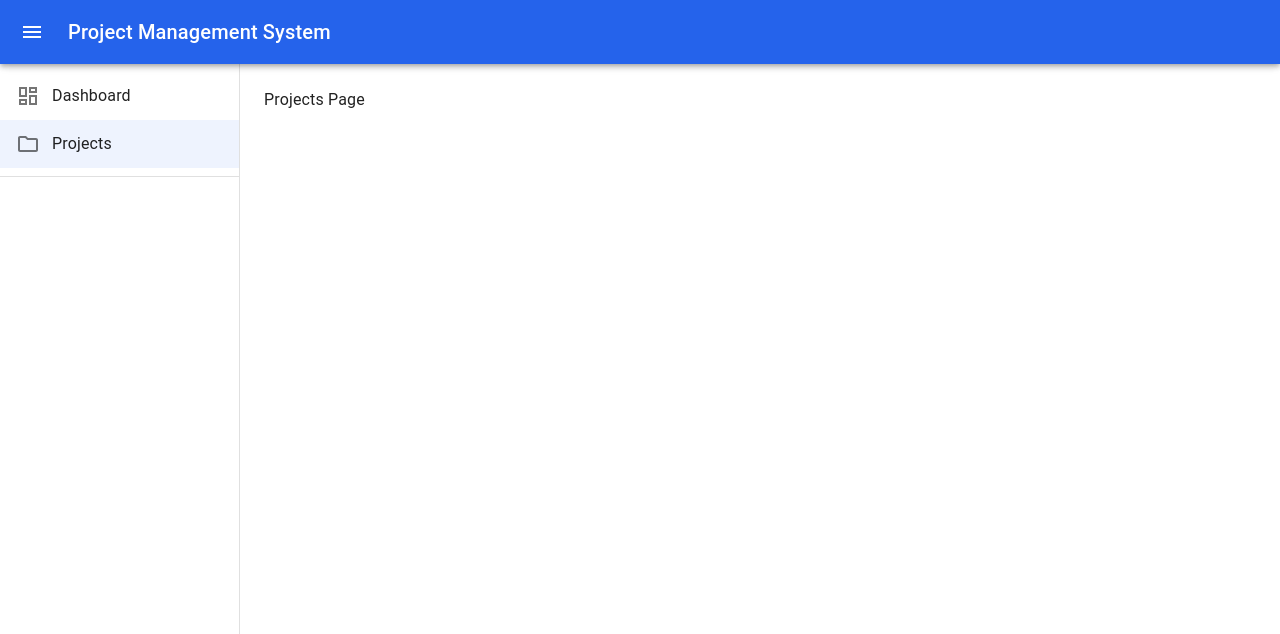
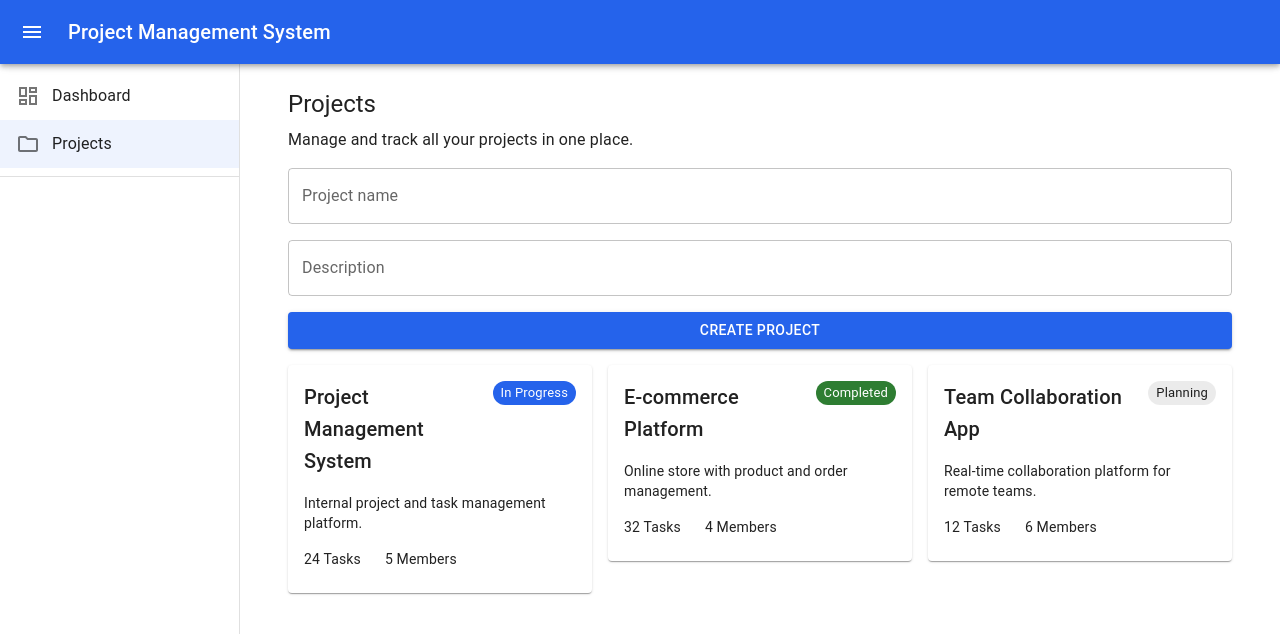
Before and after one commit to Avisek17/Project-Management-System, a React (Vite) app: page /projects in a window 1280 px wide. Shown: the top 634 px of the page. Built offline with nearby package versions, Linux system fonts and the light colour scheme; no server answers.

Commit message:
project/page, form

```diff
--- /dev/null
+++ b/src/features/projects/components/CreateProjectForm.tsx
@@ -0,0 +1,56 @@
+import { zodResolver } from "@hookform/resolvers/zod";
+import { useForm } from "react-hook-form";
+import { Button,Stack, TextField } from "@mui/material";
+
+import { createProjectSchema, type CreateProjectFormData } from "../schemas/projectSchemas";
+
+interface CreateProjectFormProps {
+    onSubmitProject: (data: CreateProjectFormData) => void;
+}
+
+export default function CreateProjectForm({onSubmitProject}:CreateProjectFormProps){
+
+    const {register, handleSubmit, reset, formState:{ errors }} = useForm<CreateProjectFormData>({
+        resolver: zodResolver(createProjectSchema),
+        defaultValues:{
+            name:"",
+            description:"",
+        }
+    })
+
+    const handleFormSubmit = (data: CreateProjectFormData)=> {
+        onSubmitProject(data);
+        reset();
+    }
+
+    return(
+        <Stack
+        component={`form`}
+        spacing={2}
+        onSubmit={handleSubmit(handleFormSubmit)}
+        >
+            <TextField
+            label="Project name"
+            fullWidth
+            {...register("name")}
+            error={!!errors.name}
+            helperText={errors.name?.message}
+            />
+
+            <TextField
+            label="Description"
+            fullWidth
+            {...register("description")}
+            error={!!errors.description}
+            helperText={errors.description?.message}
+            />
+
+            <Button
+            type="submit"
+            variant="contained"
+            >
+                Create Project
+            </Button>
+        </Stack>
+    )
+}
--- /dev/null
+++ b/src/features/projects/components/ProjectCard.tsx
@@ -0,0 +1,43 @@
+import { Card, CardContent, Typography, Stack, Chip } from "@mui/material";
+import type { Project } from "../types/project.types";
+
+
+interface ProjectCardProps {
+    project: Project;
+}
+
+
+export default function ProjectCard({ project }: ProjectCardProps){
+    return(
+        <Card>
+            <CardContent>
+                <Stack spacing={2}>
+                    <Stack
+                    direction={`row`}
+                    sx={{
+                        justifyContent:"space-between",
+                        alignItems:"flex-start",
+                    }}
+                    spacing={2}
+                    >
+                        <Typography variant="h6">{project.name}</Typography>
+                        <Chip
+                        label={project.status}
+                        size="small"
+                        color={
+                            project.status === "Completed"
+                            ? "success" : project.status === "In Progress"
+                            ? "primary" : "default"
+                        }
+                        />
+                    </Stack>
+                    <Typography variant="body2" color="text.secondary"> {project.description} </Typography>
+                    <Stack direction={`row`} spacing={3}>
+                        <Typography variant="body2">{project.tasksCount} Tasks</Typography>
+                        <Typography variant="body2"> {project.membersCount} Members</Typography>
+                    </Stack>
+                </Stack>
+            </CardContent>
+        </Card>
+    )
+}
--- /dev/null
+++ b/src/features/projects/components/ProjectList.tsx
@@ -0,0 +1,24 @@
+import { Grid } from "@mui/material";
+// import { projects } from "../data/projects";
+import ProjectCard from "./ProjectCard";
+import type { Project } from "../types/project.types";
+
+interface ProjectListProps {
+    projects: Project[];
+}
+
+export default function ProjectList({projects}: ProjectListProps){
+    return(
+        <Grid
+        container
+        spacing={2}
+        >
+            {projects.map((project)=>(
+                <Grid key={project.name} size={{xs:12, sm:6, lg:4}}>
+                <ProjectCard project={project} />
+
+                </Grid>
+            ))}
+        </Grid>
+    )
+}
--- /dev/null
+++ b/src/features/projects/data/projects.ts
@@ -0,0 +1,31 @@
+import type { Project } from "../types/project.types";
+
+export const projects: Project[] = [
+    {
+    id: "1",
+    name: "Project Management System",
+    description: "Internal project and task management platform.",
+    status: "In Progress",
+    membersCount: 5,
+    tasksCount: 24,
+    createdAt: "2026-09-01",
+  },
+  {
+    id: "2",
+    name: "E-commerce Platform",
+    description: "Online store with product and order management.",
+    status: "Completed",
+    membersCount: 4,
+    tasksCount: 32,
+    createdAt: "2026-08-15",
+  },
+  {
+    id: "3",
+    name: "Team Collaboration App",
+    description: "Real-time collaboration platform for remote teams.",
+    status: "Planning",
+    membersCount: 6,
+    tasksCount: 12,
+    createdAt: "2026-09-05",
+  },
+]
--- a/src/features/projects/pages/ProjectPage.tsx
+++ b/src/features/projects/pages/ProjectPage.tsx
@@ -1,3 +1,40 @@
+import { Container, Stack, Typography } from "@mui/material";
+import ProjectList from "../components/ProjectList";
+import { projects as initialProjects } from "../data/projects";
+import { useState } from "react";
+import type { Project } from "../types/project.types";
+import type { CreateProjectFormData } from "../schemas/projectSchemas";
+import CreateProjectForm from "../components/CreateProjectForm";
+
 export default function ProjectPage(){
-    return <div>Projects Page</div>
+    const [projects, setProjects]= useState<Project[]>(initialProjects);
+
+    const handleCreateProject = (data: CreateProjectFormData)=>{
+        const newProject : Project = {
+            id: crypto.randomUUID(),
+            name: data.name,
+            description: data.description,
+            status:"Planning",
+            membersCount: 0,
+            tasksCount: 0,
+            createdAt: new Date().toISOString(),
+        }
+
+        setProjects((currentProjects)=>[
+            ...currentProjects,
+            newProject
+        ])
+    }
+    return (
+        <Container maxWidth="xl">
+            <Stack spacing={2}>
+                <Stack spacing={1}>
+                    <Typography variant="h5">Projects</Typography>
+                    <Typography variant="body1" color="text.secondary">Manage and track all your projects in one place.</Typography>
+                </Stack>
+                <CreateProjectForm onSubmitProject={handleCreateProject}/>
+                <ProjectList projects={projects}/>
+            </Stack>
+        </Container>
+    )
 }
--- /dev/null
+++ b/src/features/projects/schemas/projectSchemas.ts
@@ -0,0 +1,15 @@
+import { z } from "zod";
+
+export const createProjectSchema = z.object({
+    name: z
+    .string()
+    .min(1,"Project name is required.")
+    .max(100, "Project name must be less than 100 characters."),
+
+    description: z
+    .string()
+    .min(1, "Project description is required")
+    .max(500, "project description must be less than 500 characters."),
+})
+
+export type CreateProjectFormData = z.infer< typeof createProjectSchema >
--- /dev/null
+++ b/src/features/projects/types/project.types.ts
@@ -0,0 +1,9 @@
+export interface Project {
+    id: string;
+    name: string;
+    description: string;
+    status: "Planning" | "In Progress" | "Completed";
+    membersCount: number;
+    tasksCount: number;
+    createdAt: string;
+}
```
